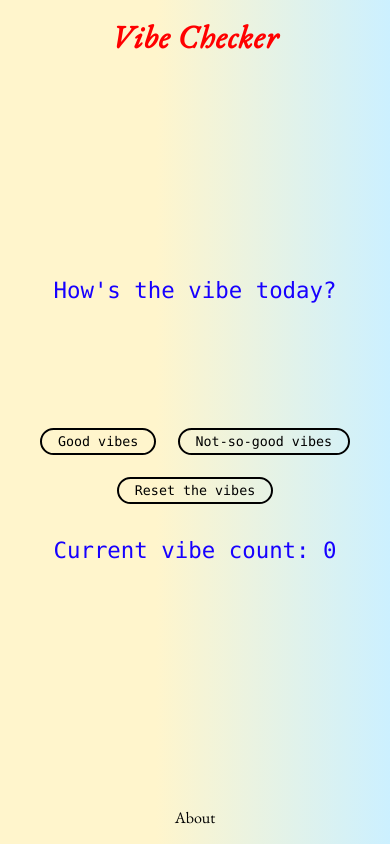
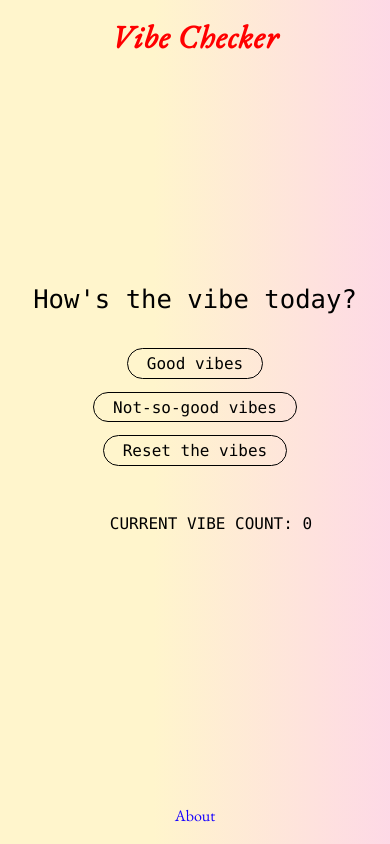
Before and after one commit to madisonmonteze/vibe-checker, a React (Create React App) app: page / in a window 390 px wide. Built offline with nearby package versions, Linux system fonts and the light colour scheme.

Commit message:
final styling

```diff
--- a/public/index.html
+++ b/public/index.html
@@ -2,13 +2,23 @@
 <html lang="en">
   <head>
     <meta charset="utf-8" />
-    <link rel="icon" href="%PUBLIC_URL%/favicon.ico" />
+    <link rel="icon" href="%PUBLIC_URL%/favicon.png" />
     <meta name="viewport" content="width=device-width, initial-scale=1" />
     <meta
       name="description"
-      content="A project by Madison Monteze."
+      content="Made by Madison Monteze."
     />
-    <link rel="apple-touch-icon" href="%PUBLIC_URL%/logo192.png" />
+    <link rel="apple-touch-icon" href="%PUBLIC_URL%/favicon.png" />
+
+    <meta property="og:title" content="Vibe Checker">
+    <meta property="og:description" content="Made by Madison Monteze.">
+    <meta property="og:image" href="%PUBLIC_URL%/favicon.png">
+    <meta property="og:url" content="%PUBLIC_URL%">
+    <meta name="twitter:card" content="favicon.png">
+
+    <meta property="og:site_name" content="Vibe Checker">
+    <meta name="twitter:image:alt" content="Made by Madison Monteze.">
+
     <!--
       manifest.json provides metadata used when your web app is installed on a
       user's mobile device or desktop. See https://developers.google.com/web/fundamentals/web-app-manifest/
@@ -23,7 +33,7 @@
       work correctly both with client-side routing and a non-root public URL.
       Learn how to configure a non-root public URL by running `npm run build`.
     -->
-    <title>Vibe Check</title>
+    <title>Vibe Checker</title>
   </head>
   <body>
     <noscript>You need to enable JavaScript to run this app.</noscript>
--- a/src/App.css
+++ b/src/App.css
@@ -17,14 +17,28 @@
 
 body {
   -webkit-font-smoothing: antialiased;
+	background: rgb(155,206,238);
+  background: linear-gradient(90deg, rgba(155,206,238,1) 0%, rgba(255,245,204,1) 30%, rgba(255,245,204,1) 70%, rgba(252,189,255,1) 100%);
+	background-size: 400% 400%;
+	animation: gradient 20s ease infinite;
+}
+
+@keyframes gradient {
+	0% {
+		background-position: 0% 50%;
+	}
+	50% {
+		background-position: 100% 50%;
+	}
+	100% {
+		background-position: 0% 50%;
+	}
 }
 
 .main {
   display: grid;
   grid-template-rows: 25% 50% 25%;
   text-align: center;
-  background: rgb(255,245,204);
-  background: linear-gradient(90deg, rgba(255,245,204,1) 40%, rgba(204,240,255,1) 100%);
   min-height: 100vh;
   font-family: var(--sans-font);
 }
@@ -52,17 +66,24 @@ body {
 .counter-section {
   height: auto;
   font-size: calc(10px + 2vmin);
-  color: var(--blue);
+  color: var(--black);
   display: flex;
   flex-direction: column;
   align-items: center;
-  justify-content: space-around;
+  justify-content: center;
   font-family: var(--mono-font);
 }
 
 .counter-section h2, .counter-section p {
   font-weight: 300;
-  font-size: 1.4rem;
+}
+
+.counter-section h2 {
+  font-size: 2rem;
+}
+
+.counter-section p, .counter-buttons button {
+  font-size: 1rem;
 }
 
 .counter-buttons button {
@@ -74,13 +95,13 @@ body {
   display: inline-block;
   padding: 0.3em 1.2em;
   margin: 0 0.1em 0.1em 0;
-  border: 2px solid var(--black);
+  border: 1px solid var(--black);
   border-radius: 2em;
   box-sizing: border-box;
   text-decoration: none;
   color:var(--black);
   text-align: center;
-  transition: all 0.5s;
+  transition: all 0.5s ease;
   background-color: transparent;
 }
 
@@ -90,14 +111,93 @@ body {
   cursor: pointer;
 }
 
+.counter-box {
+  margin: 2rem auto;
+  padding: 1rem;
+  width: 50%;
+  text-transform: uppercase;
+}
+
 .footer {
   display: flex;
   align-items: flex-end;
   justify-content: center;
+  transition: all 0.5s ease;
 }
 
-.footer a {
+button {
+  background: transparent;
+  font-family: var(--serif-font);
+  transition: all 0.5s ease;
+  border: none;
   text-decoration: none;
-  color: var(--black);
+  font-size: 1rem;
+}
+
+button:hover {
+  cursor: pointer;
+}
+
+.open-button button {
+  color: var(--blue);
+  border-bottom: 1px solid transparent;
+
+}
+
+.open-button button:hover {
+  color: var(--red);
+  border-bottom: 1px solid var(--red);
+
+}
+
+.about-slider {
+  background-color: var(--blue);
+  transition: all 0.5s ease-in-out;
+  width: 100%;
+  margin-bottom: -1rem;
+  padding: 1rem;
+}
+
+.about-slider button {
+  color: var(--white);
+}
+
+.about-content {
+  width: 75%;
+  margin: 0 auto;
+  font-size: 1.4rem;
+  transition: all 0.5s ease;
+  color: var(--white);
   font-family: var(--serif-font);
+  font-style: italic;
 }
+
+.about-content a {
+  text-decoration: none;
+  color: var(--white);
+}
+
+@media (max-width: 425px) {
+  .counter-section h2 {
+    font-size: 1.6rem;
+  }
+  .counter-buttons button {
+    margin: 0.8em auto;
+  }
+  .inc, .dec, .reset {
+    display: block;
+  }
+  .counter-box {
+    width: 100%;
+  }
+  .footer {
+    padding-bottom: 0;
+  }
+  .open-button {
+    padding-bottom: 1rem;
+  }
+  .about-slider {
+    position: fixed;
+    height: auto;
+  }
+}
--- a/src/App.js
+++ b/src/App.js
@@ -15,9 +15,8 @@ class App extends Component {
         </div>
 
         <div className="footer">
-          <a href="#">About</a>
+          <ToggleAbout />
         </div>
-
 
       </div>
     );
@@ -32,7 +31,7 @@ class Counter extends React.Component {
     };
   }
 
-increment() {
+  increment() {
     this.setState({
       count: this.state.count + 1
     });
@@ -61,10 +60,48 @@ increment() {
         <button className='reset' onClick={(e) => this.reset(e)}>Reset the vibes</button>
       </div>
 
-      <p>Current vibe count: {this.state.count}</p>
+      <p className="counter-box">Current vibe count: {this.state.count}</p>
   </div>
     );
   }
 };
 
+class ToggleAbout extends React.Component {
+  constructor(props) {
+    super(props);
+    this.state = {
+      visibility: false
+    };
+
+    this.toggleVisibility=this.toggleVisibility.bind(this);
+  }
+
+  toggleVisibility(){
+    this.setState({
+    visibility: !this.state.visibility
+  })
+  }
+  // change code above this line
+  render() {
+    if (this.state.visibility) {
+      return (
+        <div className="about-slider">
+          <button onClick={this.toggleVisibility}>Close</button>
+          <div className="about-content">
+            <p>This site was built with React.js and CSS by Madison Monteze. She can be found on <a href="https://twitter.com/madisonmonteze" alt="@madisonmonteze" target="_blank">Twitter</a>, <a href="https://github.com/madisonmonteze" alt="my github" target="_blank">Github</a>, and by email at <a href="mailto:madisonmonteze@gmail.com" alt="email me" target="_blank">madisonmonteze@gmail.com</a>.</p>
+            <p>Good vibes only!!!</p>
+          </div>
+
+        </div>
+      );
+    } else {
+      return (
+        <div className="open-button">
+          <button onClick={this.toggleVisibility}>About</button>
+        </div>
+      );
+    }
+  }
+};
+
 export default App;
```
Also changed, not shown: public/favicon.png (added), 1 other file (tests, documents, lock files or other folders).
